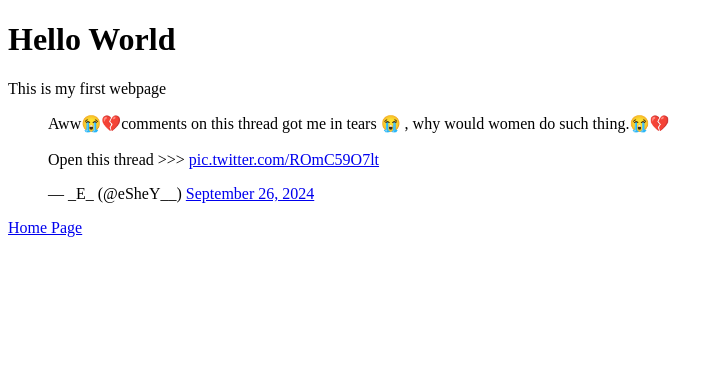
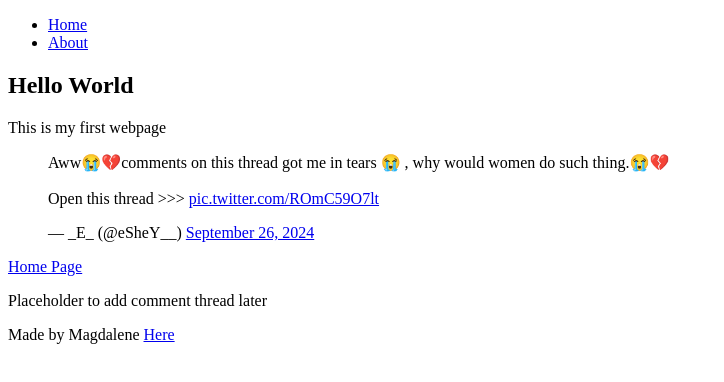
Before and after one commit to Alormagdalene/My_First_Portfolio, a plain HTML site: page html_basic/tweets.html in a window 1280 px wide. Shown: the whole page, without its empty margins (0-724 px from the left). Drawn offline with Linux system fonts and the light colour scheme.

Commit message:
Modify index.html and tweets.html

```diff
--- a/html_basic/tweets.html
+++ b/html_basic/tweets.html
@@ -6,9 +6,29 @@
     <title>My Porfolio</title>
 </head>
 <body>
-    <h1>Hello World</h1>
-    <p>This is my first webpage</p>
-    <blockquote class="twitter-tweet"><p lang="en" dir="ltr">Aww😭💔comments on this thread got me in tears 😭 , why would women do such thing.😭💔<br><br>Open this thread &gt;&gt;&gt; <a href="https://t.co/ROmC59O7lt">pic.twitter.com/ROmC59O7lt</a></p>&mdash; _E_ (@eSheY__) <a href="https://twitter.com/eSheY__/status/1839213608389013928?ref_src=twsrc%5Etfw">September 26, 2024</a></blockquote> <script async src="https://platform.twitter.com/widgets.js" charset="utf-8"></script>
-    <a href="index.html">Home Page</a>
+    <header>
+        <nav>
+            <ul>
+        <li><a href="index.html">Home</a></li>
+        <li><a href="tweets.html">About</a></li>
+            </ul>
+            </nav>
+
+    </header>
+    <main>
+        <article>
+        <h1>Hello World</h1>
+        <p>This is my first webpage</p>
+        <blockquote class="twitter-tweet"><p lang="en" dir="ltr">Aww😭💔comments on this thread got me in tears 😭 , why would women do such thing.😭💔<br><br>Open this thread &gt;&gt;&gt; <a href="https://t.co/ROmC59O7lt">pic.twitter.com/ROmC59O7lt</a></p>&mdash; _E_ (@eSheY__) <a href="https://twitter.com/eSheY__/status/1839213608389013928?ref_src=twsrc%5Etfw">September 26, 2024</a></blockquote> <script async src="https://platform.twitter.com/widgets.js" charset="utf-8"></script>
+        <a href="index.html">Home Page</a>
+    </article>
+        <aside>
+            <p>Placeholder to add comment thread later</p>
+        </aside>
+    </main>
+    <footer>
+<p>Made by Magdalene <a href="/alxafrica.com" target="_blank">Here</a></p>
+    </footer>
+
 </body>
 </html>
```
Also changed, not shown: html_basic/index.html (+19 -0 lines).
